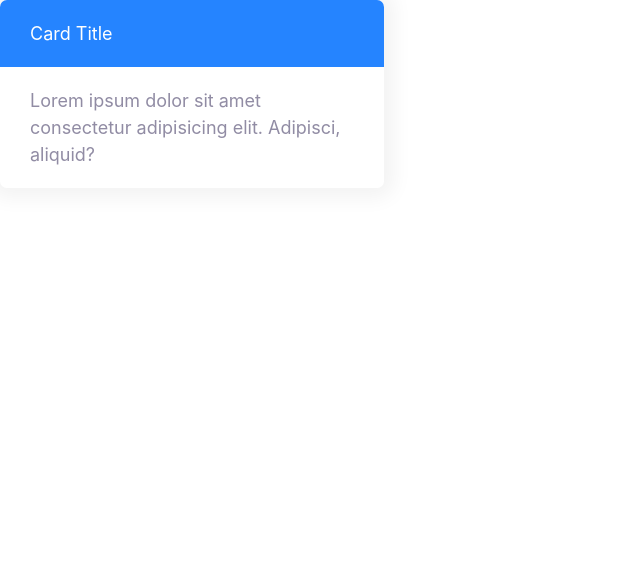
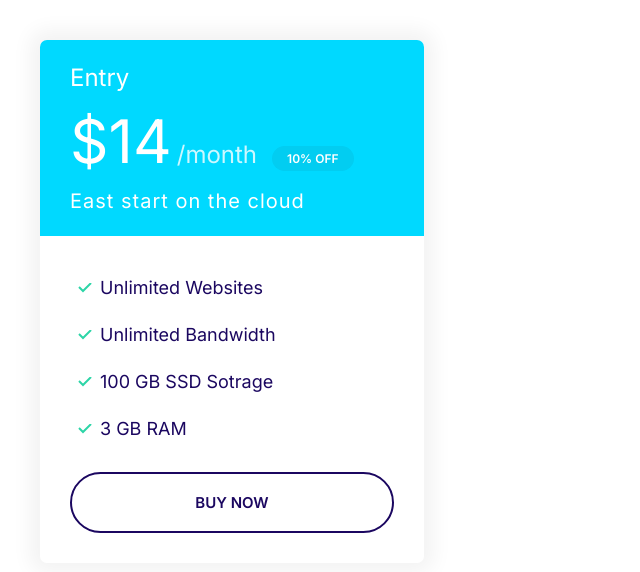
Before and after one commit to zblfly/moshify, a plain HTML site: page index.html in a window 1280 px wide. Shown: the whole page, without its empty margins (0-640 px from the left). Drawn offline with Linux system fonts and the light colour scheme.

Commit message:
订阅计划组件模块

```diff
--- a/css/styles.css
+++ b/css/styles.css
@@ -111,6 +111,7 @@ a{
 
 .badge--small {
     font-size: 1.6rem;
+    padding: 0.5rem 1.5rem;
 }
 
 @media screen and (min-width: 1024px) {
@@ -238,7 +239,7 @@ a{
     padding-right: 6rem;
 }
 
-.btn-block {
+.btn--block {
     width: 100%;
     display: inline-block;
 }
@@ -307,3 +308,55 @@ a{
     background: var(--color-secondary);
     color: #fff;
 }
+
+.card--secondary .badge--secondary {
+    background: #02cdf1;
+}
+/*plans*/
+
+.plan__name {
+    color: #fff;
+    margin: 0;
+    font-weight: 500;
+    font-size: 2.4rem;
+}
+
+.plan__price {
+    font-size: 6rem;
+}
+
+.plan__billing-cycle {
+    font-size: 2.4rem;
+    font-weight: 300;
+    opacity: 0.8;
+    margin-right: 1rem;
+}
+
+.plan__description {
+    font-size: 2rem;
+    font-weight: 200;
+    letter-spacing: 1px;
+    display: block;
+}
+
+.plan .list__item {
+    margin-bottom: 2rem;
+}
+
+@media screen and (min-width: 1024) {
+    .plan__name {
+        font-size: 1.4rem;
+    }
+
+    .plan__price {
+        font-size: 5rem;
+    }
+
+    .plan__billing-cycle {
+        font-size: 1.6rem;
+    }
+
+    .plan__description {
+        font-size: 1.7rem;
+    }
+}
--- a/index.html
+++ b/index.html
@@ -4,17 +4,34 @@
     <meta charset="UTF-8">
     <meta http-equiv="X-UA-Compatible" content="IE=edge">
     <meta name="viewport" content="width=device-width, initial-scale=1.0">
+    <link
+      href="https://fonts.googleapis.com/css2?family=Inter:wght@400;600;700&display=swap"
+      rel="stylesheet"
+    />
     <link rel="stylesheet" href="css/normalize.css">
     <link rel="stylesheet" href="css/styles.css">
     <title>Document</title>
 </head>
 <body>
-    <div style="width: 30%">
-        <div class="card card--primary">
-            <header class="card__header">Card Title</header>
-            <div class="card__body">
-                Lorem ipsum dolor sit amet consectetur adipisicing elit.
-                Adipisci, aliquid?
+    <div style="width: 30%; padding: 4rem">
+        <div class="plan">
+            <div class="card card--secondary">
+                <header class="card__header">
+                    <h3 class="plan__name">Entry</h3>
+                    <span class="plan__price">$14</span>
+                    <span class="plan__billing-cycle">/month</span>
+                    <span class="badge badge--secondary badge--small">10% OFF</span>
+                    <span class="plan__description">East start on the cloud</span>
+                </header>
+                <div class="card__body">
+                    <ul class="list list--tick">
+                        <li class="list__item">Unlimited Websites</li>
+                        <li class="list__item">Unlimited Bandwidth</li>
+                        <li class="list__item">100 GB SSD Sotrage</li>
+                        <li class="list__item">3 GB RAM</li>
+                    </ul>
+                    <button class="btn btn--outline btn--block">BUY NOW</button>
+                </div>
             </div>
         </div>
     </div>
```
Also changed, not shown: componentes/lists.html (+1 -1 lines), componentes/subscribe.html (added, +22 -0 lines).
